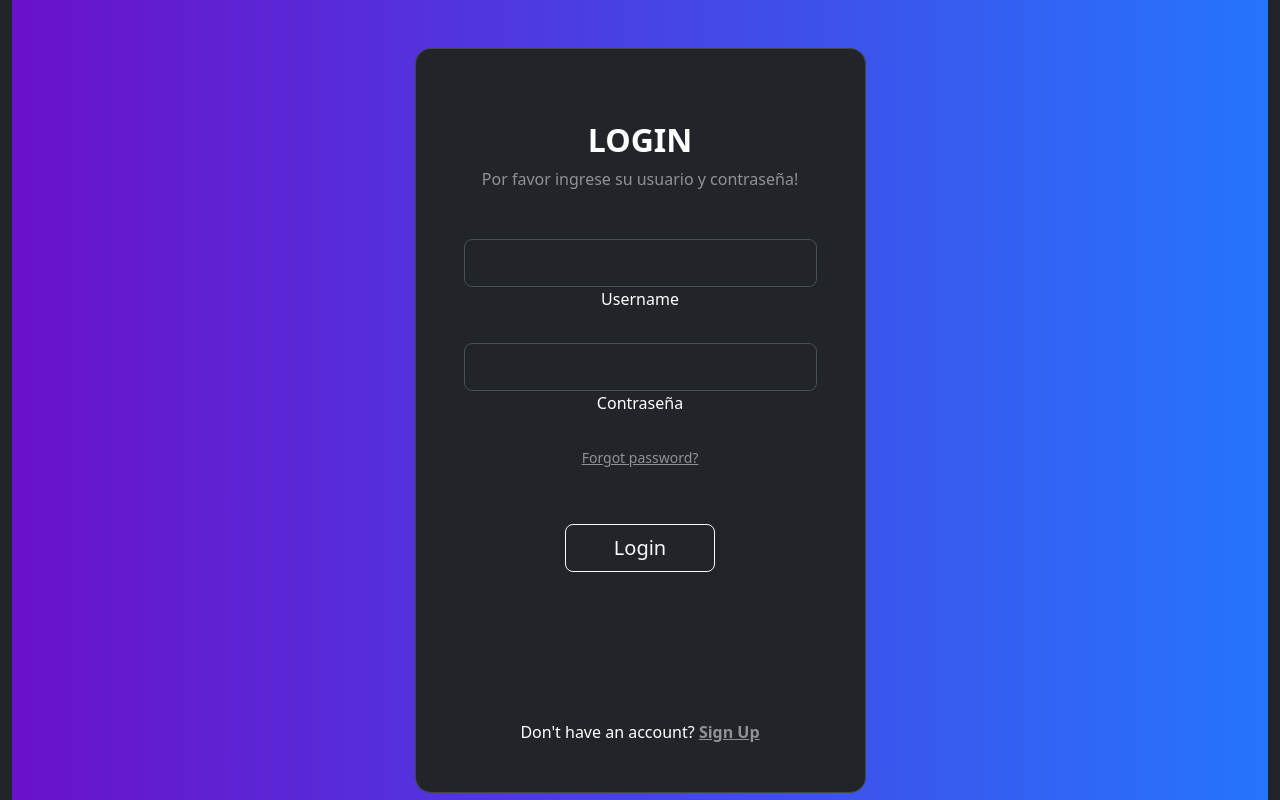
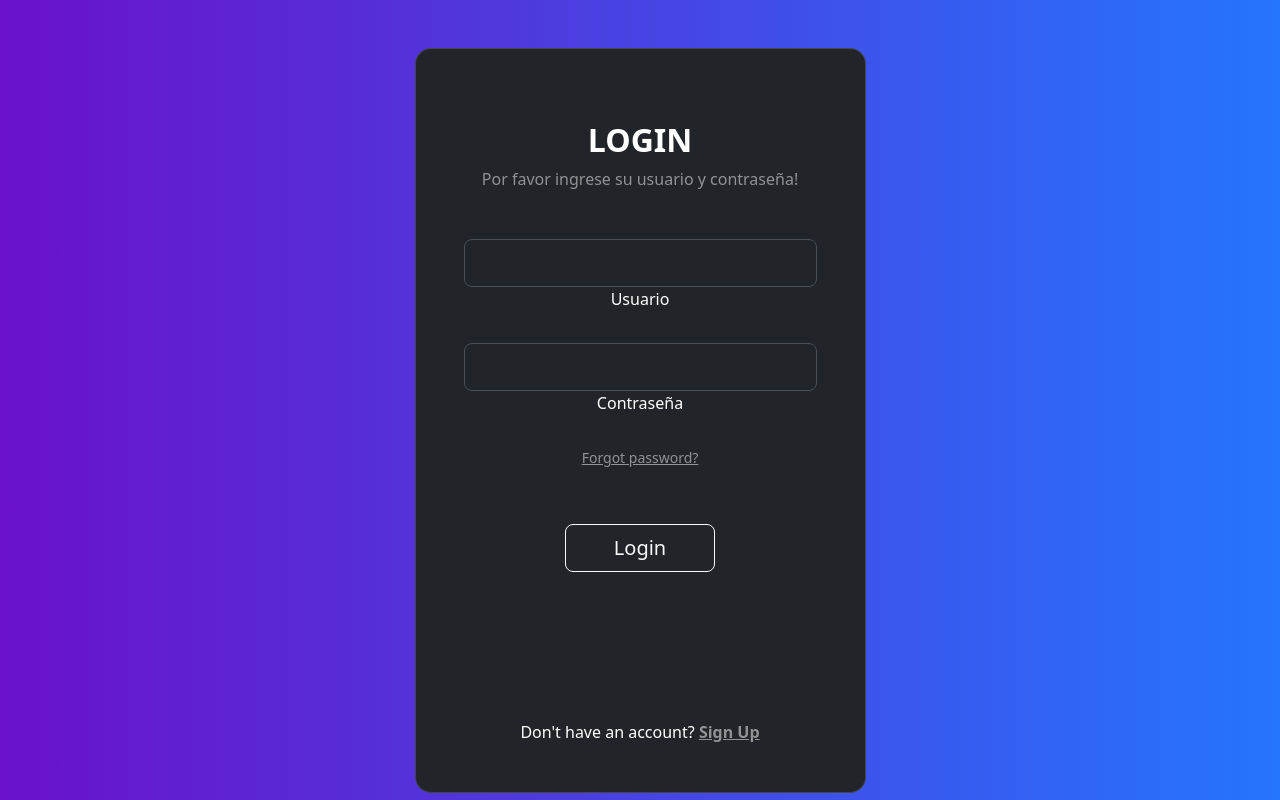
Before and after one commit to lucaskeklikian/23318_grupo_7, a Django app: page / in a window 1280 px wide. Run offline with Django 4.2, Linux system fonts and the light colour scheme.

Commit message:
Se quita clase container-fluid y corrige labels a login.html

```diff
--- a/sap/members/templates/authenticate/login.html
+++ b/sap/members/templates/authenticate/login.html
@@ -23,7 +23,7 @@
             }
     </style>
 </head>
-<body class="container-fluid" data-bs-theme="dark">
+<body data-bs-theme="dark">
         {% if messages %}
             {% for message in messages  %}
             <div class="alert alert-warning alert-dismissible fade show" role="alert">
@@ -64,7 +64,7 @@
                     {% csrf_token %}
                     <div class="form-outline form-white mb-4">
                       <input type="text" name="username" class="form-control form-control-lg" />
-                      <label class="form-label" for="typeEmailX">Username</label>
+                      <label class="form-label" for="typeEmailX">Usuario</label>
                     </div>
 
                     <div class="form-outline form-white mb-4">
```
